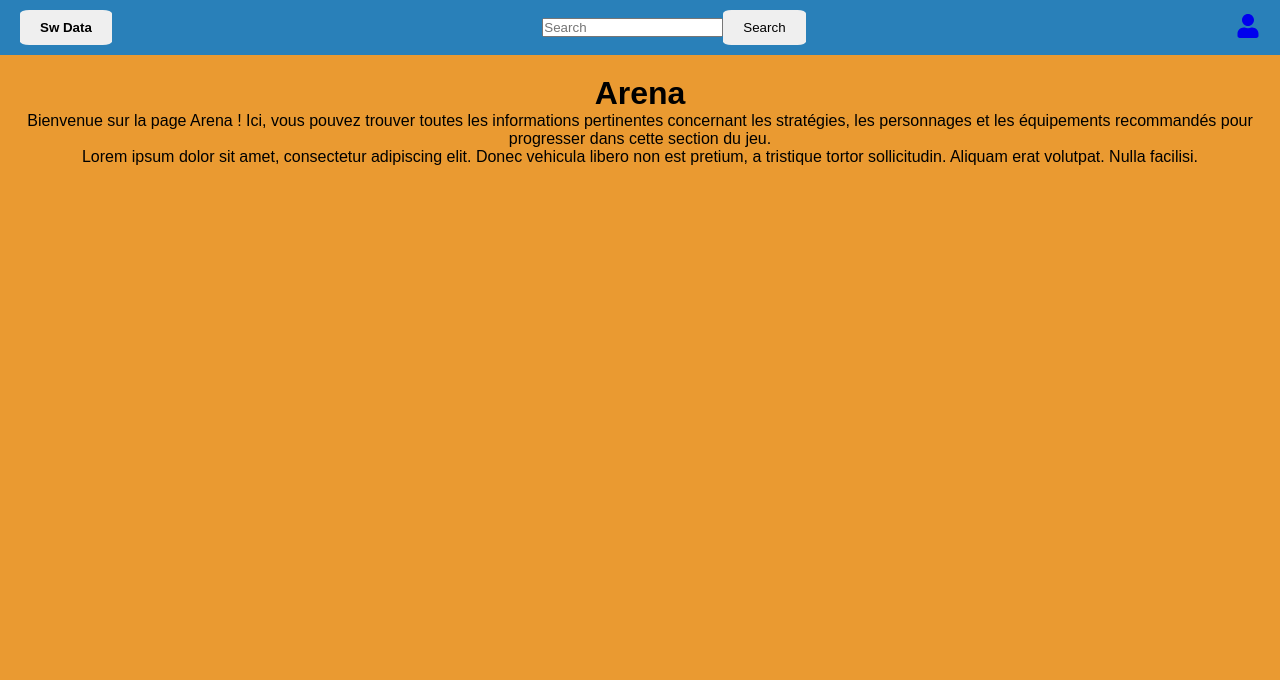
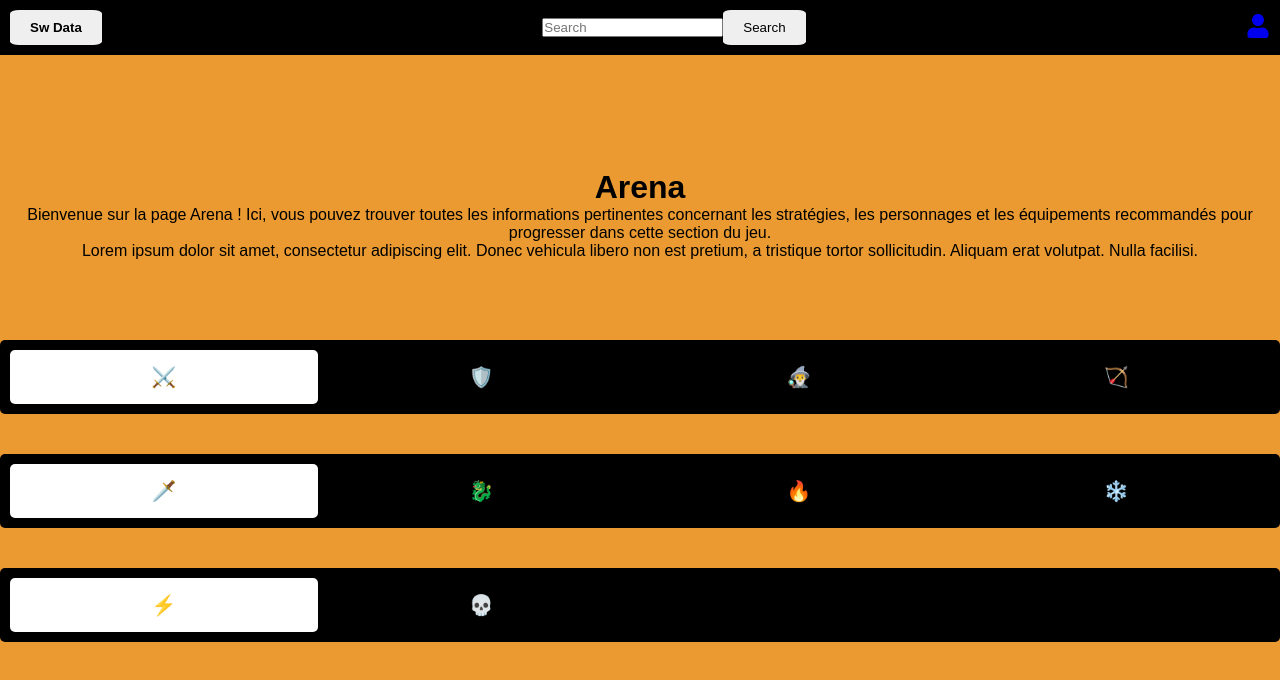
Before and after one commit to CorbiatFlorentin/SWData, a React (Create React App) app in the folder frontend/: page /Arena in a window 1280 px wide. Shown: the top 680 px of the page. Built offline with nearby package versions, Linux system fonts and the light colour scheme.

Commit message:
Patchnotes finis / Arena coté front à resize pour + de clairté et aussi rubrique monstre créer d'Arena mais manque les carré pour rappeler les mosntres de la compo et il faut agrandir le container 1er pour que celui de stratégie soit + grand tout en étant centré

```diff
--- a/frontend/src/App.js
+++ b/frontend/src/App.js
@@ -9,6 +9,7 @@ import toaImage from './Img/Toa.jpeg';
 import codexImage from './Img/Codex.jpeg';
 import patchNotesImage from './Img/PatchNotes.jpeg';
 import Sidebar from './Sidebar';
+
 
 
 function App() {
--- a/frontend/src/AppRoutes.js
+++ b/frontend/src/AppRoutes.js
@@ -8,6 +8,7 @@ import Occupation from './OccupationPage';
 import Codex from './CodexPage';
 import Toa from './ToaPage';
 import PatchNotes from './PatchNotesPage';
+import DetailsPage from './DetailsPage';
 
 
 function AppRoutes() {
@@ -21,6 +22,7 @@ function AppRoutes() {
       <Route path='/Codex' element={<Codex/>} />
       <Route path='/Toa' element={<Toa/>} />
       <Route path='/PatchNotes' element={<PatchNotes/>} />
+      <Route path="/details/:groupIndex" element={<DetailsPage />} />
 
     </Routes>
   );
--- a/frontend/src/ArenaPage.js
+++ b/frontend/src/ArenaPage.js
@@ -1,23 +1,65 @@
-// src/ArenaPage.js
-import React from 'react';
+import React, { useState, useEffect } from 'react';
+import { useNavigate } from 'react-router-dom';
+import './style/Arena.css';
+import details from './DetailsPage';
 
 const ArenaPage = () => {
+  const [items, setItems] = useState([]);
+  const navigate = useNavigate(); // Hook pour la navigation
+
+  useEffect(() => {
+    const fetchData = () => {
+      const sampleItems = [
+        { id: 1, icon: '⚔️', name: 'Épée' },
+        { id: 2, icon: '🛡️', name: 'Bouclier' },
+        { id: 3, icon: '🧙‍♂️', name: 'Mage' },
+        { id: 4, icon: '🏹', name: 'Archer' },
+        { id: 5, icon: '🗡️', name: 'Dague' },
+        { id: 6, icon: '🐉', name: 'Dragon' },
+        { id: 7, icon: '🔥', name: 'Feu' },
+        { id: 8, icon: '❄️', name: 'Glace' },
+        { id: 9, icon: '⚡', name: 'Éclair' },
+        { id: 10, icon: '💀', name: 'Mort' },
+      ];
+      setItems(sampleItems);
+    };
+    fetchData();
+  }, []);
+
+  // Fonction pour gérer le clic sur une ligne
+  const handleRowClick = (groupIndex) => {
+    navigate(`/details/${groupIndex}`);
+  };
+
   return (
-    <div>
+    <div className="arena-container">
       <div className="page-container">
         <h1>Arena</h1>
-        <p>
-          Bienvenue sur la page Arena ! Ici, vous pouvez trouver toutes les informations
-          pertinentes concernant les stratégies, les personnages et les équipements
-          recommandés pour progresser dans cette section du jeu.
-        </p>
-        <p>
-          Lorem ipsum dolor sit amet, consectetur adipiscing elit. Donec vehicula libero non est pretium,
-          a tristique tortor sollicitudin. Aliquam erat volutpat. Nulla facilisi.
-        </p>
+        <p>Bienvenue sur la page Arena ! Ici, vous pouvez trouver toutes les informations
+        pertinentes concernant les stratégies, les personnages et les équipements
+        recommandés pour progresser dans cette section du jeu.</p>
+        <p>Lorem ipsum dolor sit amet, consectetur adipiscing elit. Donec vehicula libero non est pretium,
+        a tristique tortor sollicitudin. Aliquam erat volutpat. Nulla facilisi.</p>
+      </div>
+      <div className="list-container">
+        {[0, 1, 2].map((groupIndex) => (
+          <div
+            key={groupIndex}
+            className="rectangle-container"
+            onClick={() => handleRowClick(groupIndex)} // Ajout d'un gestionnaire de clic
+          >
+            {items
+              .slice(groupIndex * 4, groupIndex * 4 + 4)
+              .map((item) => (
+                <div key={item.id} className="item-container">
+                  <span className="icon">{item.icon}</span>
+                </div>
+              ))}
+          </div>
+        ))}
       </div>
     </div>
   );
-}
+};
 
 export default ArenaPage;
--- /dev/null
+++ b/frontend/src/DetailsPage.js
@@ -0,0 +1,19 @@
+import React from 'react';
+import { useParams } from 'react-router-dom';
+import './style/DetailsPage.css';
+
+const DetailsPage = () => {
+  const { groupIndex } = useParams(); // Récupère l'index du groupe
+
+  return (
+    <div className="details-container">
+      <h1>Détails pour le groupe {parseInt(groupIndex) + 1}</h1>
+      <div className="strategy-section">
+        <h2>Stratégie :</h2>
+        <div className="strategy-box"></div>
+      </div>
+    </div>
+  );
+};
+
+export default DetailsPage;
--- a/frontend/src/Sidebar.js
+++ b/frontend/src/Sidebar.js
@@ -3,18 +3,14 @@ import './App.css';
 
 function Sidebar() {
   const links = [
-    { name: 'Google', url: 'https://www.google.com' },
-    { name: 'GitHub', url: 'https://github.com' },
-    { name: 'Stack Overflow', url: 'https://stackoverflow.com' },
-    { name: 'LinkedIn', url: 'https://www.linkedin.com' },
     { name: 'Your Custom Page', url: '/custom-page' },
-    { name: 'Twitch', url: 'https://https://fr.www.twitch.tv'},
+    { name: 'Twitch', url: 'https://www.twitch.tv/'},
     { name: 'Coupons SW', url: 'https://swq.jp/l/fr-FR/'}
   ];
 
   return (
     <div className="sidebar">
-      <h3>Navigation</h3>
+      <h3>Menu</h3>
       <ul>
         {links.map((link, index) => (
           <li key={index}>
--- /dev/null
+++ b/frontend/src/style/Arena.css
@@ -0,0 +1,81 @@
+body {
+    margin: 0;
+    padding: 0;
+    display: flex;
+    justify-content: center;
+    align-items: center;
+    height: 100vh;
+    background-color: #f0f0f0;
+}
+
+.navbar {
+    position: absolute;
+    top: 0;
+    left: 0;
+    width: 100%;
+    background-color: black;
+    color: white;
+    padding: 10px;
+    text-align: center;
+}
+
+.page-container {
+    padding: 20px;
+    display: flex;
+    flex-direction: column;
+    align-items: center;
+    justify-content: flex-start;
+    margin-top: 10px;
+}
+
+.list-container {
+    display: flex;
+    flex-direction: column;
+    gap: 20px;
+    justify-content: center;
+    margin-top: 60px;
+}
+
+.rectangle-container {
+    display: grid;
+    grid-template-columns: repeat(4, 1fr);
+    gap: 10px;
+    padding: 10px;
+    background: black;
+    border-radius: 5px;
+    margin-bottom: 20px;
+}
+
+.item-list {
+    display: grid;
+    grid-template-columns: repeat(4, 1fr);
+    gap: 10px;
+}
+
+.item-container {
+    display: flex;
+    flex-direction: column;
+    align-items: center;
+    justify-content: center;
+    padding: 15px;
+    background: black;
+    border-radius: 5px;
+
+}
+
+.item-container:first-child {
+    background: white;
+    color: black;
+}
+
+.icon {
+    font-size: 20px;
+    color: white;
+}
+
+.info {
+    color: white;
+    font-size: 12px;
+    margin-top: 10px;
+    text-align: center;
+}
--- /dev/null
+++ b/frontend/src/style/DetailsPage.css
@@ -0,0 +1,23 @@
+.details-container {
+    padding: 20px;
+    background-color: #f0f0f0;
+    height: 100vh;
+    display: flex;
+    flex-direction: column;
+    align-items: center;
+    justify-content: center;
+}
+
+.strategy-section {
+    width: 80%;
+    margin-top: 20px;
+}
+
+.strategy-box {
+    width: 100%;
+    height: 200px;
+    background-color: #4285f4;
+    color: white;
+    padding: 20px;
+    border-radius: 5px;
+}
```
Also changed, not shown: frontend/src/Routes.js (deleted, +0 -30 lines).
